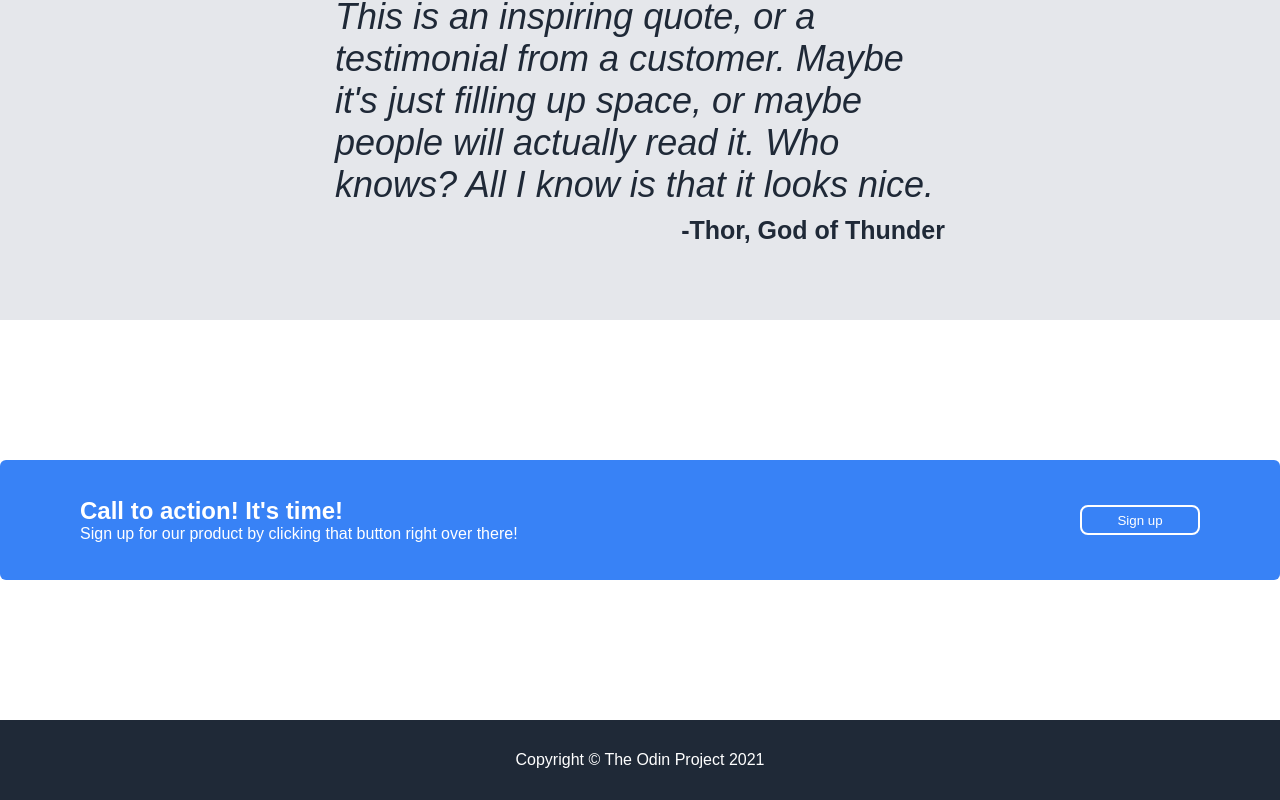
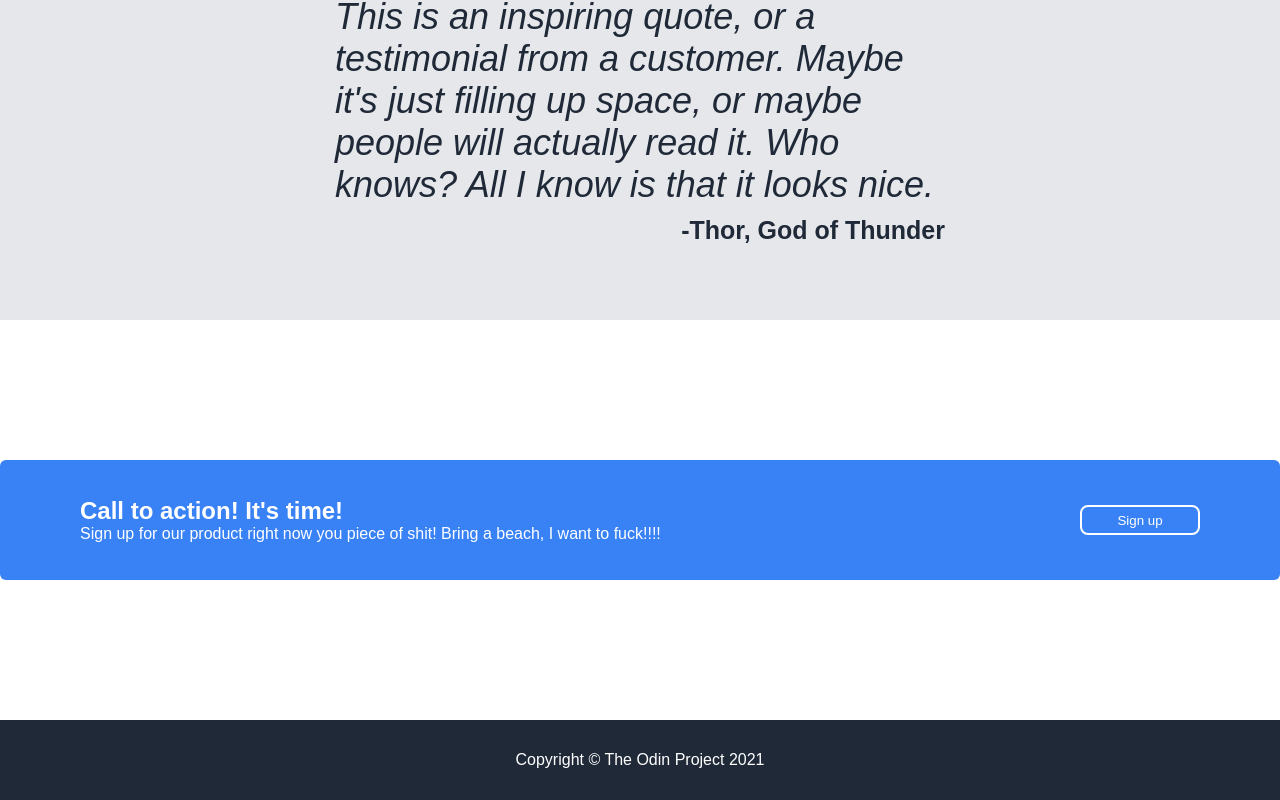
Before and after one commit to Irving-lanx/landing_project, a plain HTML site: page index.html in a window 1280 px wide. Shown: the part 852-1652 px from the top of the page. Drawn offline with Linux system fonts and the light colour scheme.

Commit message:
Modify text to test netlify refresh

```diff
--- a/index.html
+++ b/index.html
@@ -65,7 +65,7 @@
         <div class="blue-prompt">
             <div class="left-prompt">
                 <h2>Call to action! It's time!</h2>
-                <p>Sign up for our product by clicking that button right over there!</p>
+                <p>Sign up for our product right now you piece of shit! Bring a beach, I want to fuck!!!!</p>
             </div>
             <div class="right-prompt">
                 <button class="signup-2">Sign up</button>
```
